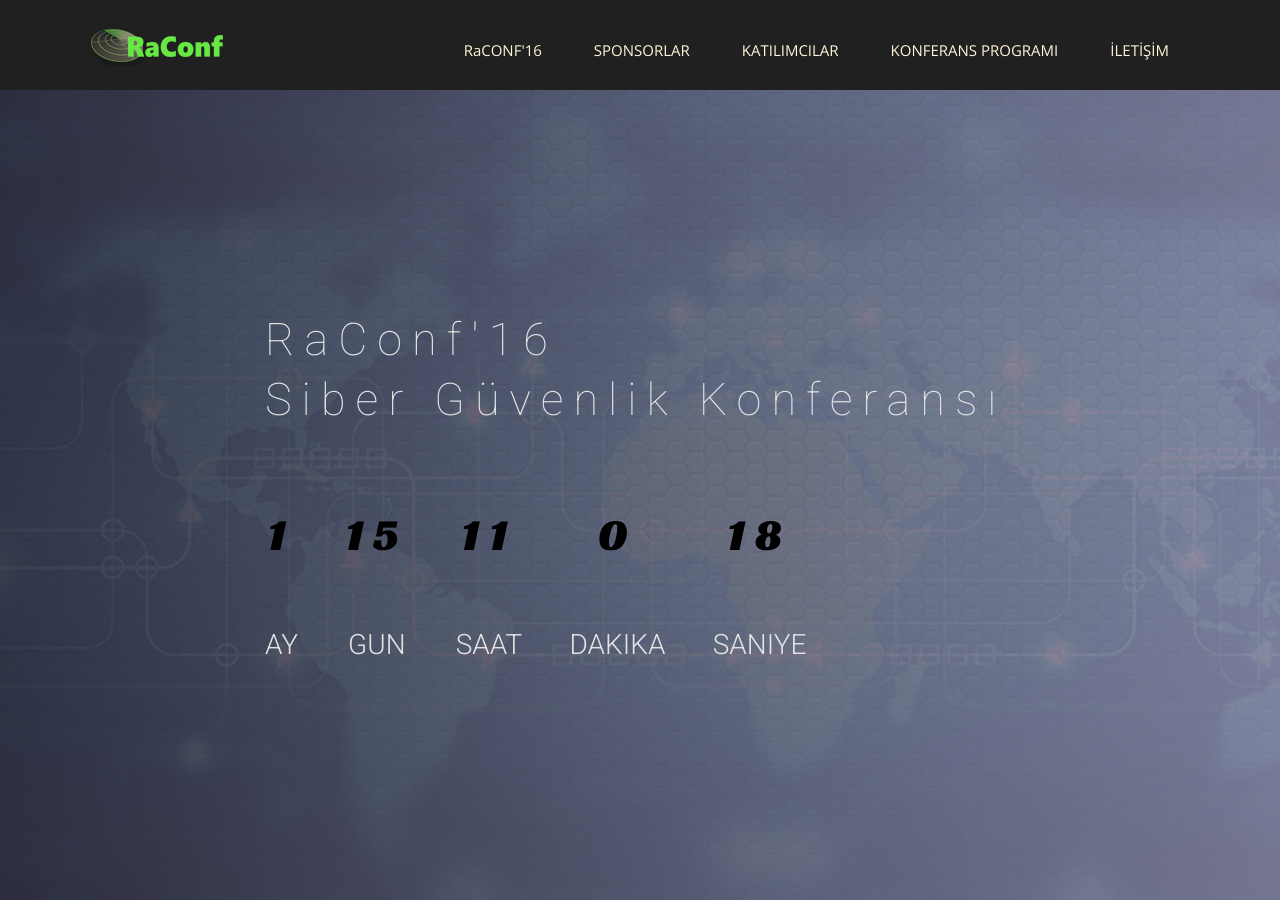
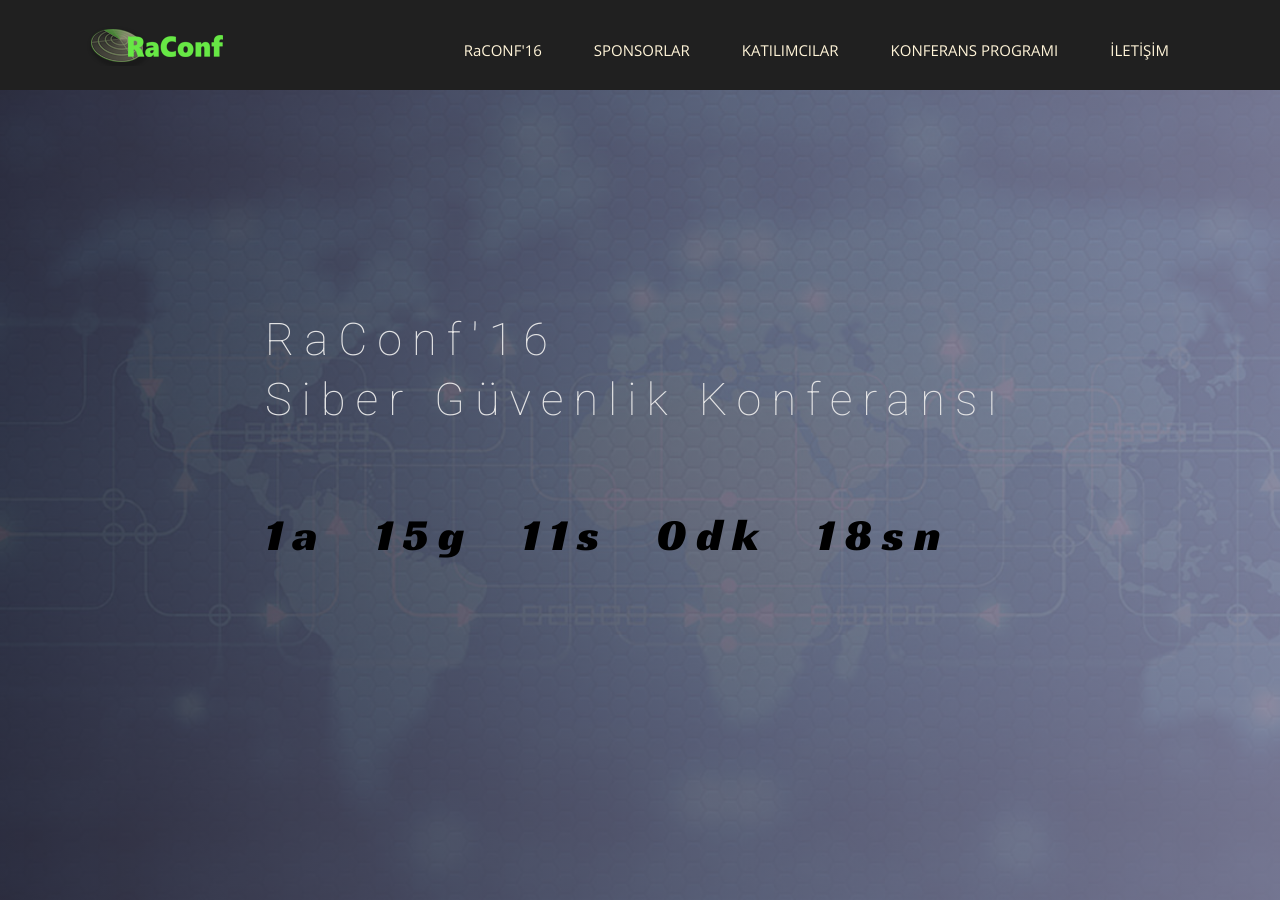
Before and after one commit to bilkamp/bilkamp19.github.io, a Jekyll site: the page built from index.html, in a window 1280 px wide and 900 px high. Built offline with Jekyll 4.4.1, drawn with Linux system fonts in a browser that asks for light colours; nearby versions of some CDN libraries; some web fonts are replaced; some of the changed lines change nothing that is shown.

Commit message:
Değişiklikler

```diff
--- a/index.html
+++ b/index.html
@@ -14,23 +14,18 @@
           <div>
             <div class="countdown-divs">
               <h1 id="aylar" class="countdown">0</h1>
-              <h3>AY</h3>
             </div>
             <div class="countdown-divs">
               <h1 id="gunler" class="countdown">0</h1>
-              <h3>GUN<h3>
             </div>
             <div class="countdown-divs">
               <h1 id="saatler" class="countdown">0</h1>
-              <h3>SAAT</h3>
             </div>
             <div class="countdown-divs">
               <h1 id="dakikalar" class="countdown">0</h1>
-              <h3>DAKIKA</h3>
             </div>
             <div class="countdown-divs">
               <h1 id="saniyeler" class="countdown">0</h1>
-              <h3>SANIYE</h3>
             </div>
           </div>
         </div>
--- a/js/custom.js
+++ b/js/custom.js
@@ -35,9 +35,9 @@
     kalan_gun = kalan_gun + kalan_ay*31;
   }
 
-  document.getElementById("aylar").innerHTML = kalan_ay;
-  document.getElementById("gunler").innerHTML = kalan_gun;
-  document.getElementById("saatler").innerHTML = kalan_saat;
-  document.getElementById("dakikalar").innerHTML = kalan_dakika;
-  document.getElementById("saniyeler").innerHTML = kalan_saniye;
+  document.getElementById("aylar").innerHTML = kalan_ay + "a";
+  document.getElementById("gunler").innerHTML = kalan_gun + "g";
+  document.getElementById("saatler").innerHTML = kalan_saat + "s";
+  document.getElementById("dakikalar").innerHTML = kalan_dakika+ "dk";
+  document.getElementById("saniyeler").innerHTML = kalan_saniye + "sn";
 };
```
